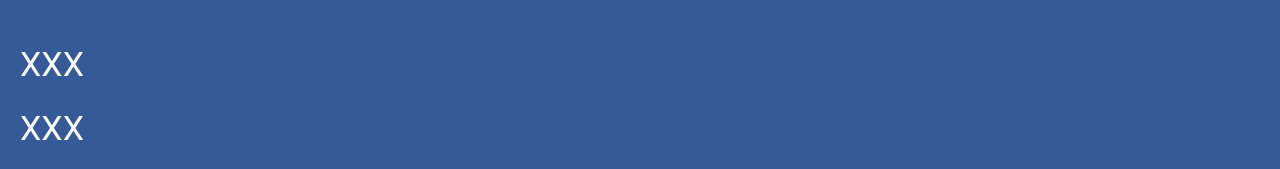
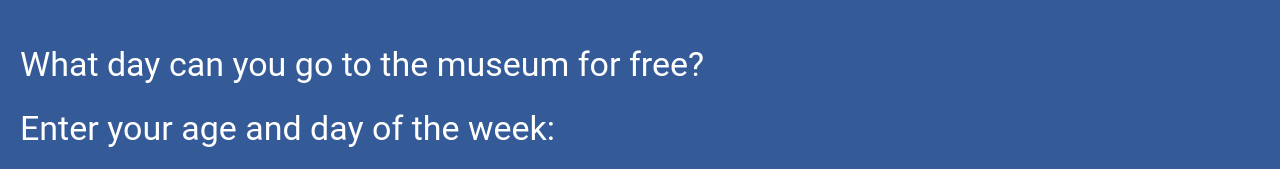
Before and after one commit to ekaterina-chernykh/ICS20-Unit-5-04, a plain HTML site: page index.html in a window 1280 px wide. Shown: the top 169 px of the page. Drawn offline with nearby package versions, Linux system fonts and the light colour scheme.

Commit message:
header names

```diff
--- a/index.html
+++ b/index.html
@@ -45,14 +45,14 @@
     <link rel="icon" type="image/png" sizes="32x32" href="favicon-32x32.png" />
     <link rel="icon" type="image/png" sizes="16x16" href="favicon-16x16.png" />
   </head>
-  <title>My first PWA</title>
+  <title>Unit-5-04</title>
   <body>
     <script defer src="https://code.getmdl.io/1.3.0/material.min.js"></script>
     <script src="./js/script.js"></script>
     <div class="mdl-layout mdl-js-layout mdl-layout--fixed-header">
       <main class="mdl-layout__content">
-        <h3>XXX</h3>
-        <h3>XXX</h3>
+        <h3>What day can you go to the museum for free?</h3>
+        <h3>Enter your age and day of the week:</h3>
         <p></p>
         <img
           src="./images/notebook-animation.svg"
```
